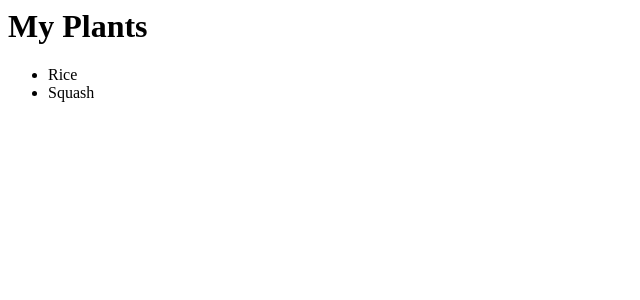
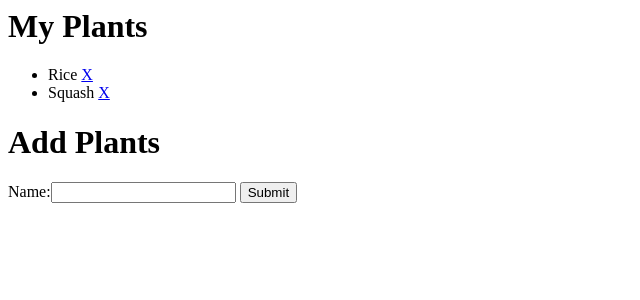
Before and after one commit to mcm66103/did-i-water-my-garden-2, a Django app: page /plants/ in a window 1280 px wide. Shown: the top 300 px of the page, without its empty margins (0-640 px from the left). Run offline with Django 3.2, Linux system fonts and the light colour scheme; data comes from the database, SQL or seed files in the repository; both versions use the stored data as it was after the commit.

Commit message:
add and remove plants

```diff
--- a/app/app/urls.py
+++ b/app/app/urls.py
@@ -15,9 +15,11 @@ Including another URLconf
 """
 from django.contrib import admin
 from django.urls import path
-from plants.views import plant_list
+from plants.views import plant_list, new_plant, delete_plant
 
 urlpatterns = [
     path('admin/', admin.site.urls),
     path('plants/', plant_list),
+    path('plants/new/', new_plant),
+    path('plants/delete/<id>/', delete_plant),
 ]
--- /dev/null
+++ b/app/plants/forms.py
@@ -0,0 +1,7 @@
+from django.forms import ModelForm
+from plants.models import Plant
+
+class PlantForm(ModelForm):
+    class Meta:
+        model = Plant
+        fields = ['name']
--- a/app/plants/templates/plant_list.html
+++ b/app/plants/templates/plant_list.html
@@ -1,6 +1,13 @@
 <h1>My Plants</h1>
 <ul>
   {% for plant in all_plants %}
-    <li>{{ plant.name }}</li>
+    <li>{{ plant.name }} <a href="/plants/delete/{{plant.id}}/">X</a></li>
   {% endfor %}
 </ul>
+
+<h1>Add Plants</h1>
+<form method="post" action="/plants/new/">
+  {% csrf_token %}
+  {{ plant_form }}
+  <button type="submit">Submit</button>
+</form>
--- a/app/plants/views.py
+++ b/app/plants/views.py
@@ -1,10 +1,23 @@
-from django.shortcuts import render
+from django.shortcuts import render, redirect
 
 from plants.models import Plant
+from plants.forms import PlantForm
 
 # Create your views here.
 def plant_list(request):
     context = {
-        "all_plants": Plant.objects.all()
+        "all_plants": Plant.objects.all(),
+        "plant_form": PlantForm()
     }
     return render(request, 'plant_list.html', context)
+
+def new_plant(request):
+    if request.method == 'POST':
+        new_plant_form = PlantForm(data=request.POST.copy())
+        if new_plant_form.is_valid():
+            new_plant_form.save()
+    return redirect('/plants')
+
+def delete_plant(request, id):
+    Plant.objects.get(id=id).delete()
+    return redirect('/plants')
```
Also changed, not shown: app/db.sqlite3.
